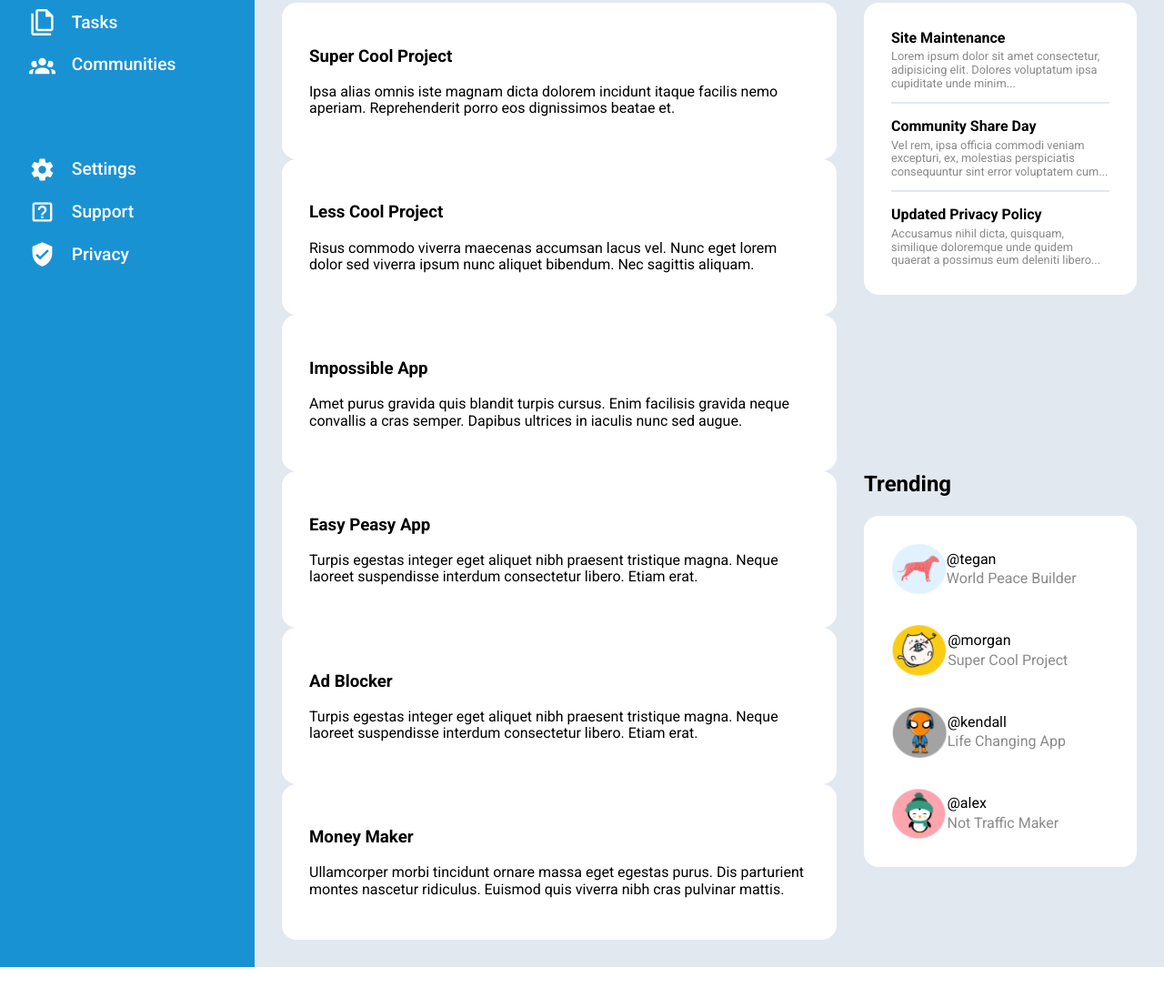
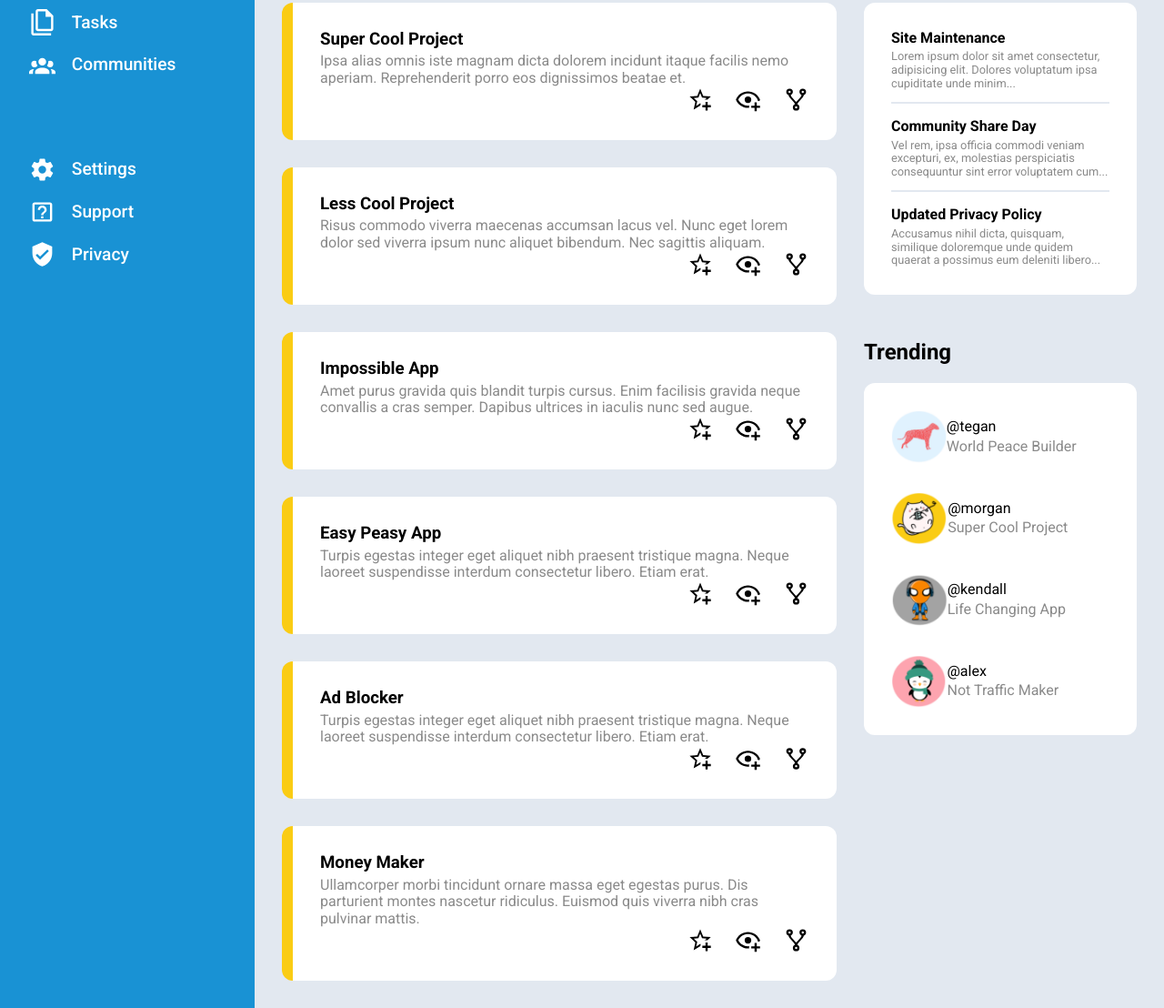
Before and after one commit to MariaEvpalova/dashboard, a plain HTML site: page index.html in a window 1280 px wide. Shown: the part 291-1399 px from the top of the page at 91% size. Before the commit the page ends 1354 px from the top, so only its background shows below. Drawn offline with Linux system fonts and the light colour scheme.

Commit message:
Finished entire dashboard

```diff
--- a/index.html
+++ b/index.html
@@ -54,29 +54,73 @@
     <div id="main-content">
         <div id="projects">
             <h2>Your Projects</h2>
+            <div id="cards">
                 <div class="project card">
+                    <div>
                         <h3>Super Cool Project</h3>
                         <p>Ipsa alias omnis iste magnam dicta dolorem incidunt itaque facilis nemo aperiam. Reprehenderit porro eos dignissimos beatae et.</p>
                     </div>
+                    <div class="icons">
+                        <img src="icons/main/projects/star-plus.svg" alt="icon">
+                        <img src="icons/main/projects/eye-plus.svg" alt="icon">
+                        <img src="icons/main/projects/fork.svg" alt="icon">
+                    </div>
+                </div>
                 <div class="project card">
+                    <div>
                         <h3>Less Cool Project</h3>
                         <p>Risus commodo viverra maecenas accumsan lacus vel. Nunc eget lorem dolor sed viverra ipsum nunc aliquet bibendum. Nec sagittis aliquam.</p>
                     </div>
+                    <div class="icons">
+                        <img src="icons/main/projects/star-plus.svg" alt="icon">
+                        <img src="icons/main/projects/eye-plus.svg" alt="icon">
+                        <img src="icons/main/projects/fork.svg" alt="icon">
+                    </div>
+                </div>
                 <div class="project card">
+                    <div>
                         <h3>Impossible App</h3>
                         <p>Amet purus gravida quis blandit turpis cursus. Enim facilisis gravida neque convallis a cras semper. Dapibus ultrices in iaculis nunc sed augue.</p>
                     </div>
+                    <div class="icons">
+                        <img src="icons/main/projects/star-plus.svg" alt="icon">
+                        <img src="icons/main/projects/eye-plus.svg" alt="icon">
+                        <img src="icons/main/projects/fork.svg" alt="icon">
+                    </div>
+                </div>
                 <div class="project card">
+                    <div>
                         <h3>Easy Peasy App</h3>
                         <p>Turpis egestas integer eget aliquet nibh praesent tristique magna. Neque laoreet suspendisse interdum consectetur libero. Etiam erat.</p>
                     </div>
+                    <div class="icons">
+                        <img src="icons/main/projects/star-plus.svg" alt="icon">
+                        <img src="icons/main/projects/eye-plus.svg" alt="icon">
+                        <img src="icons/main/projects/fork.svg" alt="icon">
+                    </div>
+                </div>
                 <div class="project card">
+                    <div>
                         <h3>Ad Blocker</h3>
                         <p>Turpis egestas integer eget aliquet nibh praesent tristique magna. Neque laoreet suspendisse interdum consectetur libero. Etiam erat.</p>
                     </div>
+                    <div class="icons">
+                        <img src="icons/main/projects/star-plus.svg" alt="icon">
+                        <img src="icons/main/projects/eye-plus.svg" alt="icon">
+                        <img src="icons/main/projects/fork.svg" alt="icon">
+                    </div>
+                </div>
                 <div class="project card">
+                    <div>
                         <h3>Money Maker</h3>
                         <p>Ullamcorper morbi tincidunt ornare massa eget egestas purus. Dis parturient montes nascetur ridiculus. Euismod quis viverra nibh cras pulvinar mattis.</p>
+                    </div>
+                    <div class="icons">
+                        <img src="icons/main/projects/star-plus.svg" alt="icon">
+                        <img src="icons/main/projects/eye-plus.svg" alt="icon">
+                        <img src="icons/main/projects/fork.svg" alt="icon">
+                    </div>
+                </div>
             </div>
         </div>
         <div id="announcements">
--- a/style.css
+++ b/style.css
@@ -12,6 +12,7 @@ body {
     --sidebar-text: #ffffff;
     --main-background: #e2e8f0;
     --main-text: #8a8a8a;
+    --main-gap: 30px
 }
 
 #sidebar {
@@ -130,7 +131,7 @@ header #bottom button {
 #main-content {
     display: grid;
     grid-template-columns: 1fr 300px;
-    grid-template-rows: 1fr 1fr;
+    grid-template-rows: min-content 1fr;
     background-color: var(--main-background);
     padding: 30px;
     gap: 30px;
@@ -141,7 +142,7 @@ header #bottom button {
 }
 
 .card {
-    border-radius: 16px;
+    border-radius: 12px;
     background-color: var(--sidebar-text);
     padding: 30px;
 }
@@ -197,4 +198,44 @@ header #bottom button {
     display: flex;
     flex-direction: column;
     gap: 32px;
+    margin-bottom: 0;
 }
+
+#projects {
+    display: flex;
+    flex-direction: column;
+}
+
+#projects #cards {
+    display: grid;
+    grid-template-columns: repeat(auto-fit, minmax(400px, 1fr));
+    gap: var(--main-gap);
+    flex: 1;
+}
+
+.project.card img{
+    height: 1.8rem;
+}
+
+.project.card {
+    border-left: 12px solid #facc14;
+    display: flex;
+    flex-direction: column;
+    justify-content: space-between;
+}
+
+.project.card h3 {
+    margin: 0;
+}
+
+.project.card p {
+    margin-bottom: 0;
+    margin-top: 4px;
+    color: var(--main-text);
+}
+
+.project.card .icons {
+    display: flex;
+    justify-content: flex-end;
+    gap: 24px;
+}
```
Also changed, not shown: icons/main/projects/eye-plus.svg (added), icons/main/projects/fork.svg (added), icons/main/projects/star-plus.svg (added). Lines whose indentation alone changed are shown as unchanged.
